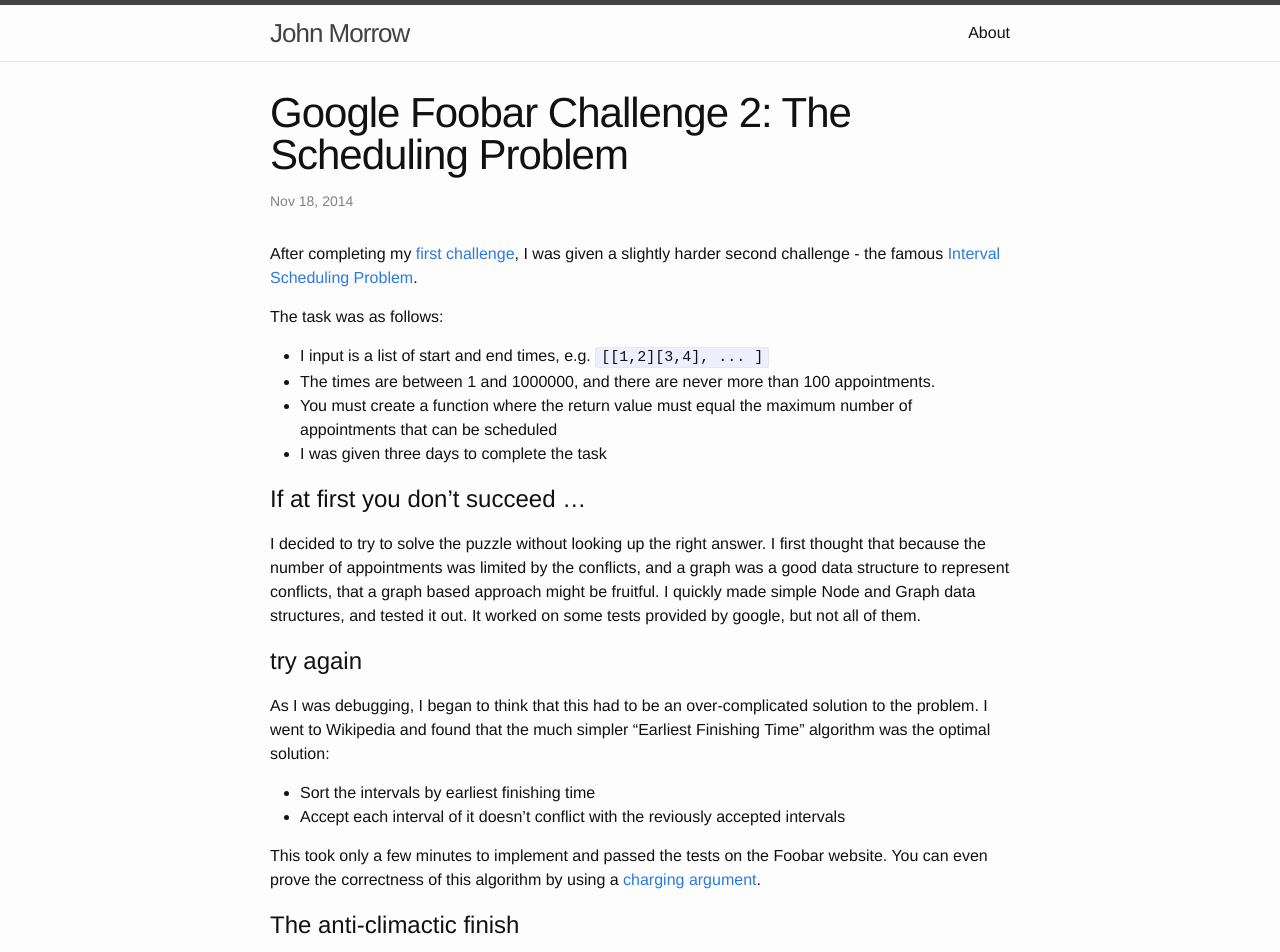
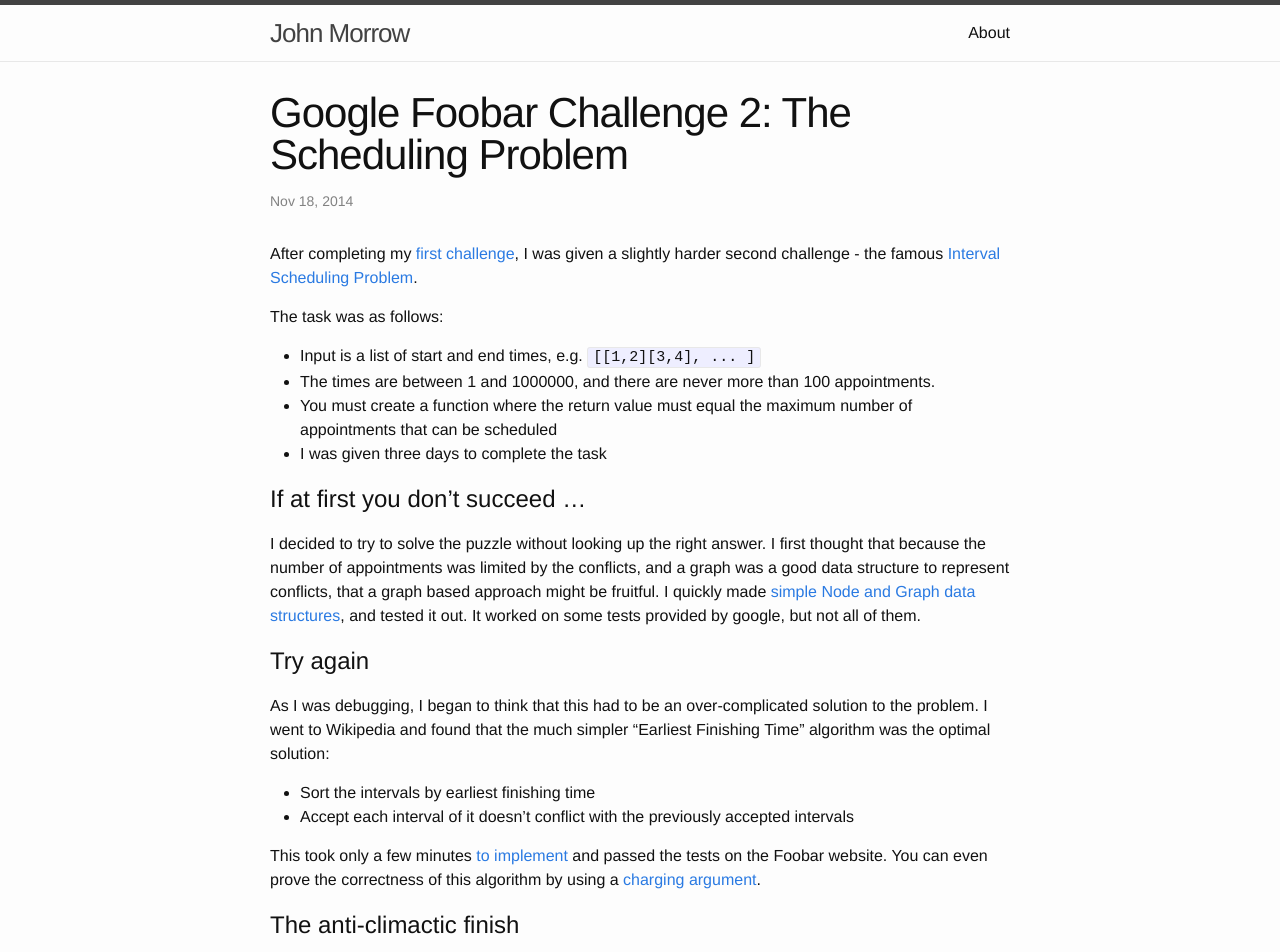
Before and after one commit to mrjohnmorrow/mrjohnmorrow.github.io, a Jekyll site: the page built from _posts/2014-11-18-google-foobar-2.md, in a window 1280 px wide and 1400 px high. Shown: the top 952 px of the window. Built offline with Jekyll 4.4.1, drawn with Linux system fonts in a browser that asks for light colours; some of the changed lines change nothing that is shown; some of the changed text lies outside the part shown.

Commit message:
Adding links and what not

```diff
--- a/_posts/2014-11-18-google-foobar-2.md
+++ b/_posts/2014-11-18-google-foobar-2.md
@@ -9,28 +9,28 @@ After completing my [first challenge]({% post_url 2014-11-17-google-foobar-1 %})
 
 The task was as follows:
 
-* I input is a list of start and end times, e.g. `[[1,2][3,4], ... ]`
+* Input is a list of start and end times, e.g. `[[1,2][3,4], ... ]`
 * The times are between 1 and 1000000, and there are never more than 100 appointments.
 * You must create a function where the return value must equal the maximum number of appointments that can be scheduled
 * I was given three days to complete the task
 
 # If at first you don't succeed ...
 
-I decided to try to solve the puzzle without looking up the right answer. I first thought that because the number of appointments was limited by the conflicts, and a graph was a good data structure to represent conflicts, that a graph based approach might be fruitful. I quickly made simple Node and Graph data structures, and tested it out. It worked on some tests provided by google, but not all of them.
+I decided to try to solve the puzzle without looking up the right answer. I first thought that because the number of appointments was limited by the conflicts, and a graph was a good data structure to represent conflicts, that a graph based approach might be fruitful. I quickly made [simple Node and Graph data structures](https://github.com/mrjohnmorrow/googlefoobar/blob/master/zombit_antidote/solution_plus.py), and tested it out. It worked on some tests provided by google, but not all of them.
 
-# try again
+# Try again
 
 As I was debugging, I began to think that this had to be an over-complicated solution to the problem. I went to Wikipedia and found that the much simpler "Earliest Finishing Time" algorithm was the optimal solution:
 
 * Sort the intervals by earliest finishing time
-* Accept each interval of it doesn't conflict with the reviously accepted intervals
+* Accept each interval of it doesn't conflict with the previously accepted intervals
 
-This took only a few minutes to implement and passed the tests on the Foobar website. You can even prove the correctness of this algorithm by using a [charging argument](http://en.wikipedia.org/wiki/Charging_argument).
+This took only a few minutes [to implement](https://github.com/mrjohnmorrow/googlefoobar/blob/master/zombit_antidote/solution.py) and passed the tests on the Foobar website. You can even prove the correctness of this algorithm by using a [charging argument](http://en.wikipedia.org/wiki/Charging_argument).
 
 # The anti-climactic finish
 
 After Google accepted my answer, I was notified that I was halfway done with Level 2. I typed "request" into the command line on the site ...
 
-![images/googelfoobar2.png]("Your invitation has expired")
+!["Your invitation has expired"](/images/googlefoobar2.PNG)
 
-And that was the end of the Foobar adventure. No warning. No explanation. No closure.
+And that was the end of my Foobar adventure. No warning. No explanation. No closure.
```
